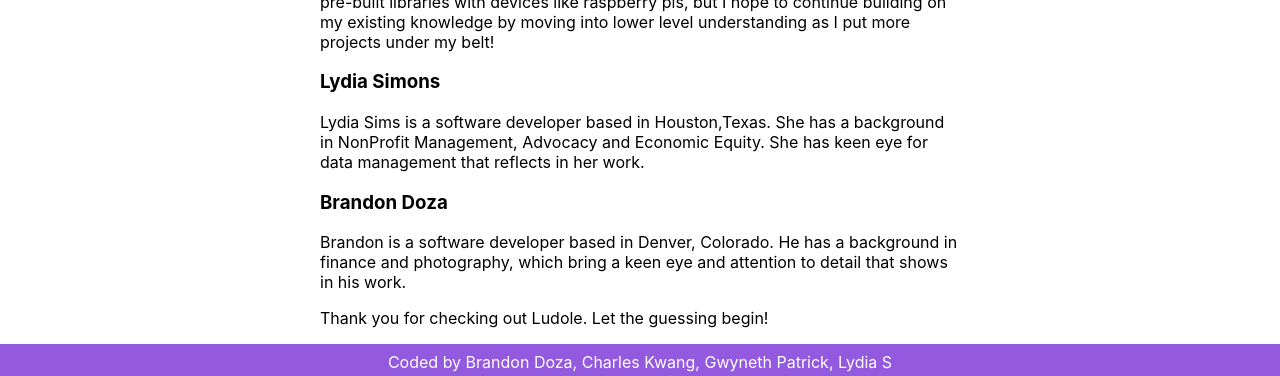
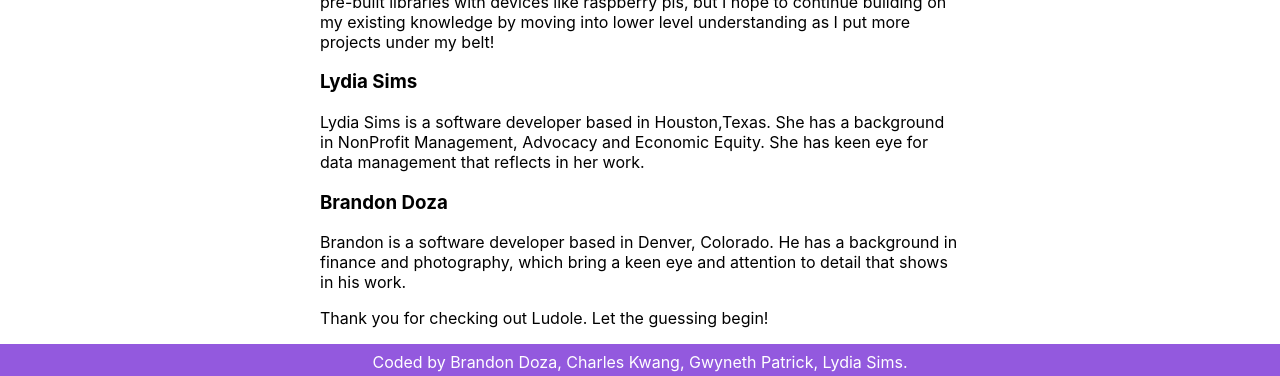
Before and after one commit to KojinKuro/ludole, a React (Vite) app: page /about in a window 1280 px wide. Shown: the part 751-1127 px from the top of the page. Built offline with nearby package versions, Linux system fonts and the light colour scheme; no server answers; some icons are missing.

Commit message:
refactor: fill out about page.

```diff
--- a/src/App.jsx
+++ b/src/App.jsx
@@ -64,7 +64,7 @@ function App() {
         <Route path="*" element={loadSuccess?<GamePage games={games} />:<div>{`${statusMessage}`}</div>} />
       </Routes>
       <footer>
-        Coded by Brandon Doza, Charles Kwang, Gwyneth Patrick, Lydia S
+        Coded by Brandon Doza, Charles Kwang, Gwyneth Patrick, Lydia Sims.
       </footer>
     </>
   );
--- a/src/pages/AboutPage.jsx
+++ b/src/pages/AboutPage.jsx
@@ -32,7 +32,7 @@ export default function AboutPage() {
       </p>
       <h3>Gwyneth Patrick</h3>
       <p>My name is Gwyneth Patrick, I'm a front-end developer and IOT hobbyist with most of my experience lying in JavaScript and Python with an increasing knowledge in webapp frameworks like Node.js and React! I have a background as an artist, graduating with a bachelors in fine arts with an illustration focus. As a result I naturally gravitated towards front end projects and creating fresh but intuitive user experiences in software. I also have a love of oddball low-power, purpose-built electronics and an obsession with optimization. Currently I stick to interfacing with pre-built libraries with devices like raspberry pis, but I hope to continue building on my existing knowledge by moving into lower level understanding as I put more projects under my belt!</p>
-      <h3>Lydia Simons</h3>
+      <h3>Lydia Sims</h3>
       <p>Lydia Sims is a software developer based in Houston,Texas. She has a background in NonProfit Management, Advocacy and Economic Equity. She has keen eye for data management that reflects in her work.</p>
       <h3>Brandon Doza</h3>
       <p>Brandon is a software developer based in Denver, Colorado. He has a background in finance and photography, which bring a keen eye and attention to detail that shows in his work.</p>
```
